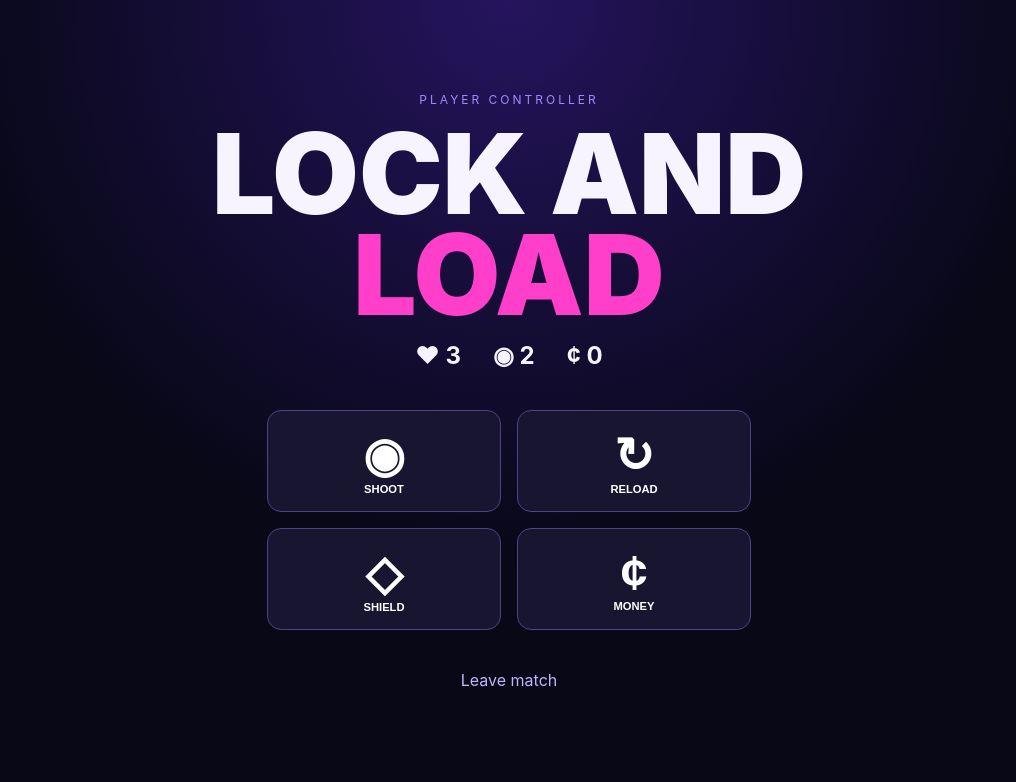
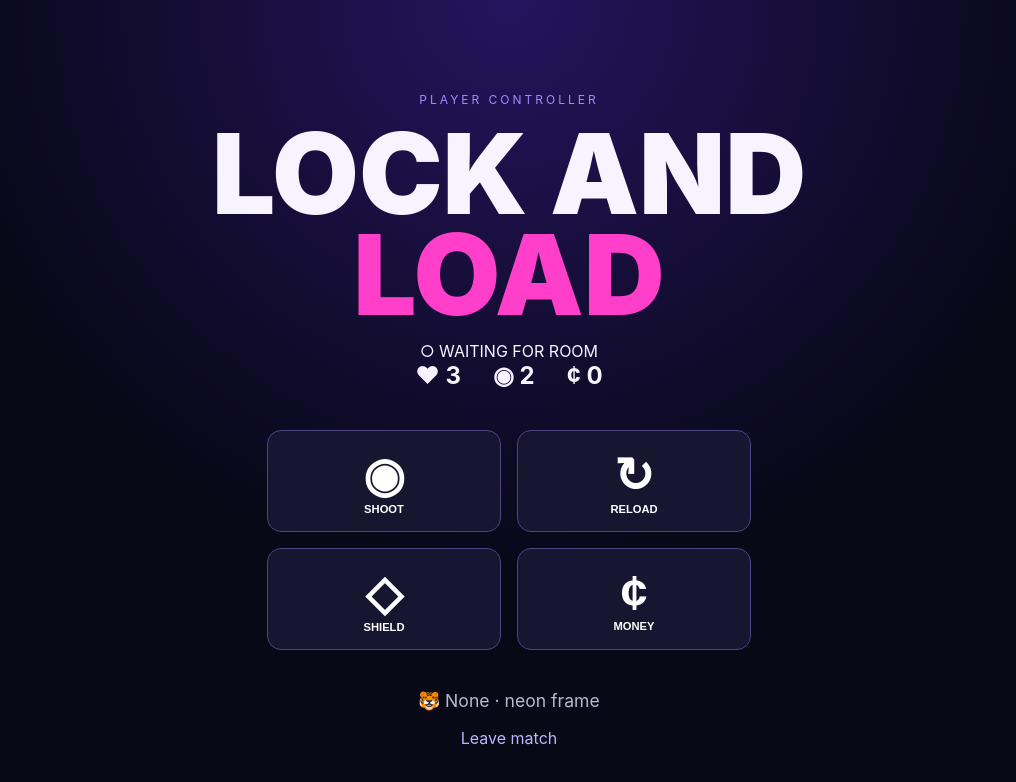
Before and after one commit to SnowyRawrGamer/snowyparty, a React (Vite) app: page /play in a window 1280 px wide. Shown: the top 782 px of the page, without its empty margins (131-1147 px from the left). Built offline with nearby package versions, Linux system fonts and the light colour scheme; no server answers.

Commit message:
Add controller room sync, clash animation, and persistent coins

```diff
--- a/src/components/GunBattlePlayer.tsx
+++ b/src/components/GunBattlePlayer.tsx
@@ -1 +1,16 @@
-import React from 'react'; import {Link} from 'react-router-dom'; export default function GunBattlePlayer(){return <main><p className="eyebrow">PLAYER CONTROLLER</p><h1>LOCK AND <span>LOAD</span></h1><div className="stats"><b>❤ 3</b><b>◉ 2</b><b>¢ 0</b></div><div className="actions"><button>◉<small>SHOOT</small></button><button>↻<small>RELOAD</small></button><button>◇<small>SHIELD</small></button><button>¢<small>MONEY</small></button></div><Link to="/">Leave match</Link></main>}
+import React, { useEffect, useState } from 'react';
+import { Link, useLocation } from 'react-router-dom';
+import { loadProfile, saveProfile, useRoom } from '../lib/useRoom';
+export default function GunBattlePlayer() {
+  const location = useLocation();
+  const code = new URLSearchParams(location.search).get('code')?.toUpperCase() || '';
+  const { room } = useRoom(code || undefined);
+  const [profile, setProfile] = useState(loadProfile);
+  const [clash, setClash] = useState(false);
+  useEffect(() => { void saveProfile(profile); }, [profile]);
+  const act = (label: string) => { if (label === 'MONEY') setProfile(p => ({ ...p, coins: p.coins + 1 })); setClash(true); window.setTimeout(() => setClash(false), 600); };
+  return <main className={`controller ${clash ? 'clash' : ''}`}><p className="eyebrow">PLAYER CONTROLLER {code && `• ROOM ${code}`}</p><h1>LOCK AND <span>LOAD</span></h1>
+    <div className="sync-pill">{room ? '● SYNCED' : '○ WAITING FOR ROOM'}</div><div className="stats"><b>❤ 3</b><b>◉ 2</b><b>¢ {profile.coins}</b></div>
+    <div className="actions"><button onClick={() => act('SHOOT')}>◉<small>SHOOT</small></button><button onClick={() => act('RELOAD')}>↻<small>RELOAD</small></button><button onClick={() => act('SHIELD')}>◇<small>SHIELD</small></button><button onClick={() => act('MONEY')}>¢<small>MONEY</small></button></div>
+    <p className="cosmetic-line">{profile.avatar} {profile.title} · {profile.frame} frame</p><Link to="/">Leave match</Link></main>;
+}
```
